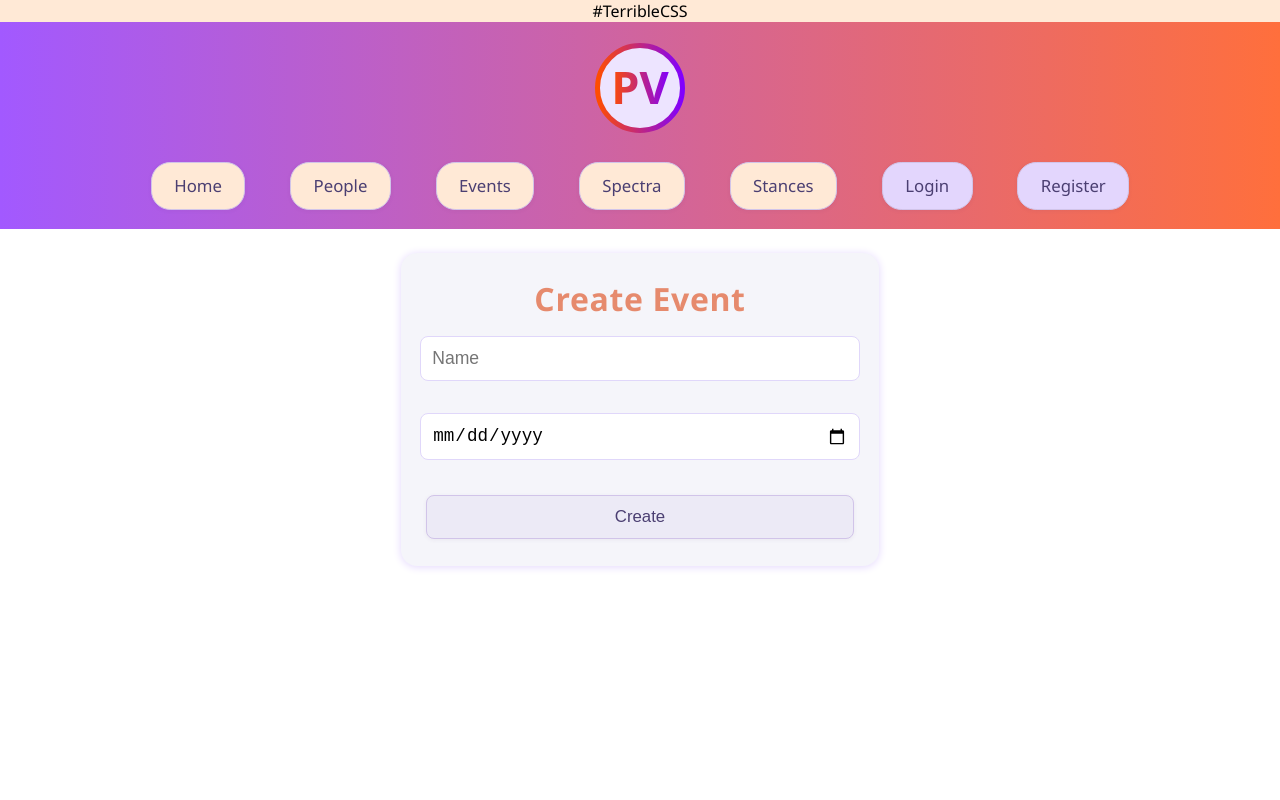
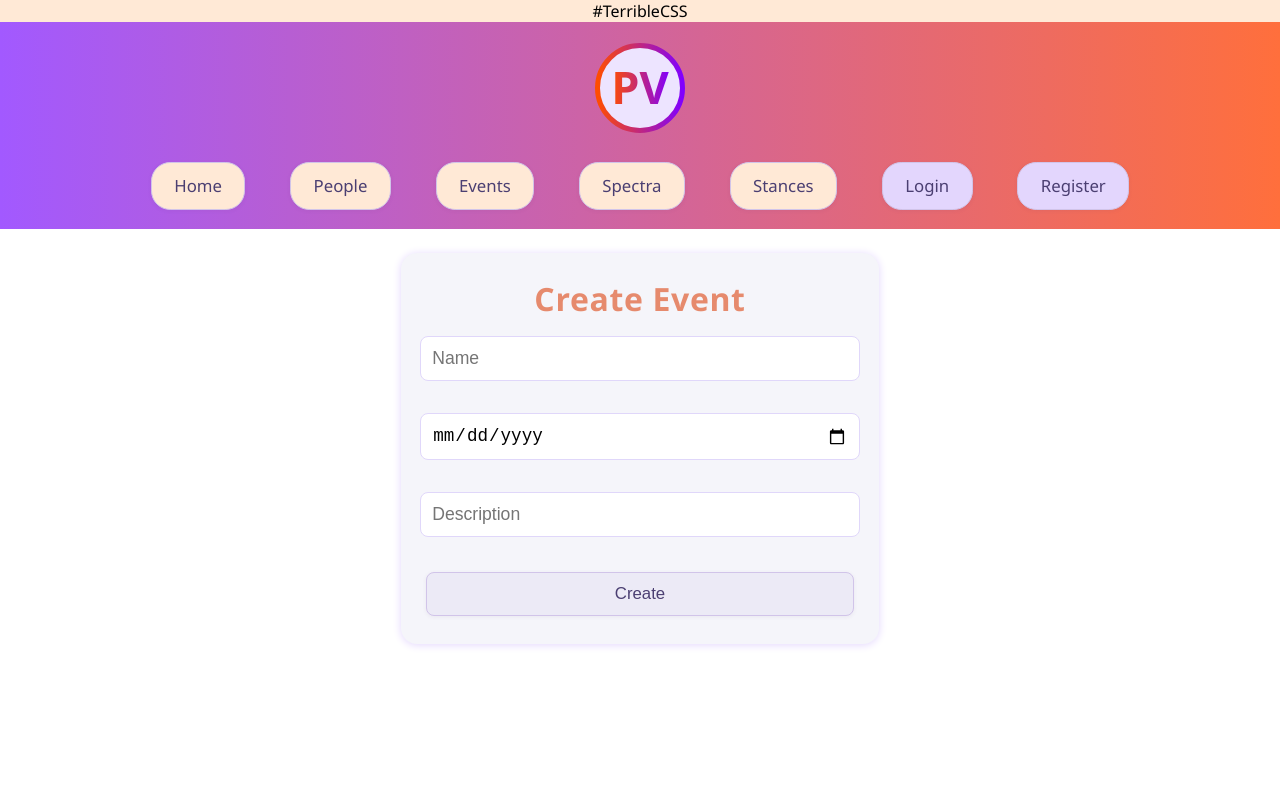
Before and after one commit to FilipM13/PolVol, a React (Vite) app in the folder frontend/: page /create-event in a window 1280 px wide. Shown: the top 800 px of the page. Built offline with nearby package versions, Linux system fonts and the light colour scheme.

Commit message:
event CRUD views modified

```diff
--- a/frontend/src/Event/CreateEvent.jsx
+++ b/frontend/src/Event/CreateEvent.jsx
@@ -10,6 +10,7 @@ import Success from "../shared/Success";
 const initialState = {
   name: "",
   date: "",
+  description: "",
 };
 
 export default function CreateEvent() {
@@ -80,6 +81,20 @@ export default function CreateEvent() {
             fontSize: "1.1rem",
           }}
         />
+        <input
+          name="description"
+          value={form.description}
+          onChange={handleChange}
+          placeholder="Description"
+          required
+          style={{
+            padding: "0.7rem",
+            marginBottom: "1rem",
+            borderRadius: "8px",
+            border: "1px solid #e0d7fa",
+            fontSize: "1.1rem",
+          }}
+        />
         <Button type="submit">Create</Button>
       </Form>
       {error && <Error message={error} />}
--- a/frontend/src/Event/EditEvent.jsx
+++ b/frontend/src/Event/EditEvent.jsx
@@ -21,7 +21,11 @@ export default function EditEvent({ eventId }) {
         const res = await fetch(`${API_ROOT}/events/${eventId}`);
         if (!res.ok) throw new Error(await res.text());
         const data = await res.json();
-        setForm({ name: data.name || "", date: data.date || "" });
+        setForm({
+          name: data.name || "",
+          date: data.date || "",
+          description: data.description || "",
+        });
       } catch (err) {
         setError(err.message || "Failed to fetch event");
       } finally {
@@ -93,6 +97,20 @@ export default function EditEvent({ eventId }) {
             fontSize: "1.1rem",
           }}
         />
+        <input
+          name="description"
+          value={form.description}
+          onChange={handleChange}
+          placeholder="Description"
+          required
+          style={{
+            padding: "0.7rem",
+            marginBottom: "1rem",
+            borderRadius: "8px",
+            border: "1px solid #e0d7fa",
+            fontSize: "1.1rem",
+          }}
+        />
         <Button type="submit">Update</Button>
       </Form>
       {error && <Error message={error} />}
--- a/frontend/src/Event/EventDetails.jsx
+++ b/frontend/src/Event/EventDetails.jsx
@@ -43,6 +43,9 @@ export default function EventDetails({ eventId }) {
         <strong>Date:</strong> {event.date}
       </div>
       <div>
+        <strong>Description:</strong> {event.description}
+      </div>
+      <div>
         <strong>ID:</strong> {event.id}
       </div>
     </Panel>
```
